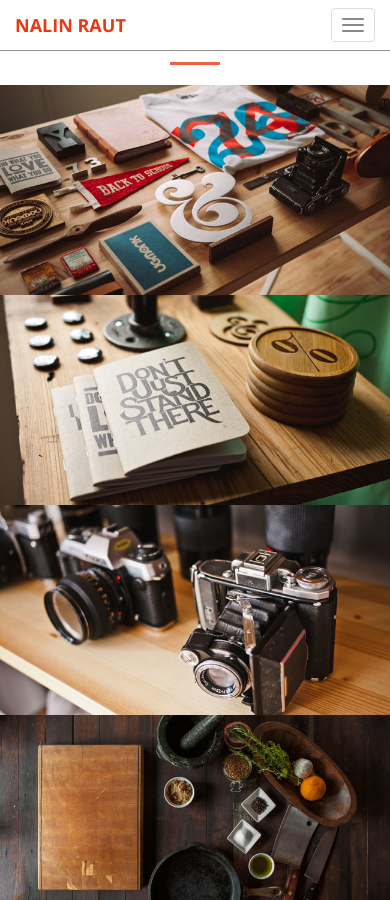
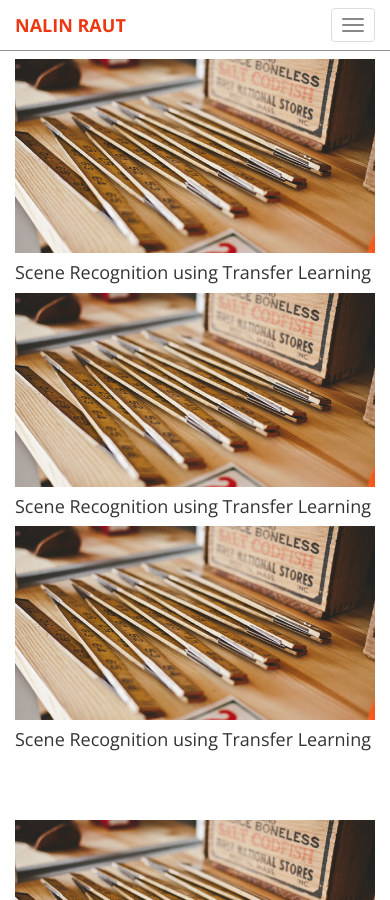
Before and after one commit to nalinraut/nalinraut.github.io, a Jekyll site: the page built from index.html, in a window 390 px wide and 900 px high, scrolled down 5005 px. Built offline with Jekyll 4.4.1, drawn with Linux system fonts in a browser that asks for light colours; some of the changed text lies outside the part shown.

Commit message:
Resolving Issues

```diff
--- a/_includes/portfolio.html
+++ b/_includes/portfolio.html
@@ -1,114 +1,129 @@
-<!-- <section class="no-padding" id="portfolio">
-    <div class="container-fluid">
+<!-- Portfolio Grid Section -->
+    <section id="portfolio">
+        <div class="container">
+            <div class="row">
+                <div class="col-lg-12 text-center">
+                    <h2>Portfolio</h2>
+                    <hr class="star-primary">
+                </div>
+            </div>
+            <div class="row">
 
-    </div>
-</section> -->
+
+                    <div class="col-lg-4 portfolio-box">
+                        <a href="#" class="portfolio-box">
+                        <img src="img/portfolio/5.jpg" class="img-responsive" alt="">
+                            <div class="portfolio-box-caption">
+                                <div class="portfolio-box-caption-content">
+                                    <div class="project-category text-faded">
+                                        Computer Vision
+                                    </div>
+                                    <div class="project-name">
+                                        Scene Recognition Using Transfer Learning
+                                    </div>
+                                </div>
+                            </div>
+                        </a>
+                        <h4 class= "project_title"> Scene Recognition using Transfer Learning </h4>
+                    </div>
+
+
+                    <div class="col-lg-4 portfolio-box">
+                        <a href="#" class="portfolio-box">
+                        <img src="img/portfolio/5.jpg" class="img-responsive" alt="">
+                            <div class="portfolio-box-caption">
+                                <div class="portfolio-box-caption-content">
+                                    <div class="project-category text-faded">
+                                        Computer Vision
+                                    </div>
+                                    <div class="project-name">
+                                        Scene Recognition Using Transfer Learning
+                                    </div>
+                                </div>
+                            </div>
+                        </a>
+                        <h4 class= "project_title"> Scene Recognition using Transfer Learning </h4>
+                    </div>
+
+
+                    <div class="col-lg-4 portfolio-box">
+                        <a href="#" class="portfolio-box">
+                        <img src="img/portfolio/5.jpg" class="img-responsive" alt="">
+                            <div class="portfolio-box-caption">
+                                <div class="portfolio-box-caption-content">
+                                    <div class="project-category text-faded">
+                                        Computer Vision
+                                    </div>
+                                    <div class="project-name">
+                                        Scene Recognition Using Transfer Learning
+                                    </div>
+                                </div>
+                            </div>
+                        </a>
+                        <h4 class= "project_title"> Scene Recognition using Transfer Learning </h4>
+                    </div>
+
+                    <br/><br/><br/>
+
+                    <div class="col-lg-4 portfolio-box">
+                        <a href="#" class="portfolio-box">
+                        <img src="img/portfolio/5.jpg" class="img-responsive" alt="">
+                            <div class="portfolio-box-caption">
+                                <div class="portfolio-box-caption-content">
+                                    <div class="project-category text-faded">
+                                        Computer Vision
+                                    </div>
+                                    <div class="project-name">
+                                        Scene Recognition Using Transfer Learning
+                                    </div>
+                                </div>
+                            </div>
+                        </a>
+                        <h4 class= "project_title"> Scene Recognition using Transfer Learning </h4>
+                    </div>
+
+
+                    <div class="col-lg-4 portfolio-box">
+                        <a href="#" class="portfolio-box">
+                        <img src="img/portfolio/5.jpg" class="img-responsive" alt="">
+                            <div class="portfolio-box-caption">
+                                <div class="portfolio-box-caption-content">
+                                    <div class="project-category text-faded">
+                                        Computer Vision
+                                    </div>
+                                    <div class="project-name">
+                                        Scene Recognition Using Transfer Learning
+                                    </div>
+                                </div>
+                            </div>
+                        </a>
+                        <h4 class= "project_title"> Scene Recognition using Transfer Learning </h4>
+                    </div>
+
+
+                    <div class="col-lg-4 portfolio-box">
+                        <a href="#" class="portfolio-box">
+                        <img src="img/portfolio/5.jpg" class="img-responsive" alt="">
+                            <div class="portfolio-box-caption">
+                                <div class="portfolio-box-caption-content">
+                                    <div class="project-category text-faded">
+                                        Computer Vision
+                                    </div>
+                                    <div class="project-name">
+                                        Scene Recognition Using Transfer Learning
+                                    </div>
+                                </div>
+                            </div>
+                        </a>
+                        <h4 class= "project_title"> Scene Recognition using Transfer Learning </h4>
+                    </div>
 
 
 
 
 
-<section  id="projects">
-    <div class="container-fluid">
-        <div class="row">
-            <div class="col-lg-8 col-lg-offset-2 text-center">
-                <h2 class="section-heading">Projects</h2>
 
-                <hr class="dark">
-                <div class="row no-gutter">
-                    <div class="col-lg-4 col-sm-6">
-                        <a href="#" class="portfolio-box">
-                        <img src="img/portfolio/1.jpg" class="img-responsive" alt="">
-                            <div class="portfolio-box-caption">
-                                <div class="portfolio-box-caption-content">
-                                    <div class="project-category text-faded">
-                                        Category
-                                    </div>
-                                    <div class="project-name">
-                                        Project Name
-                                    </div>
-                                </div>
-                            </div>
-                        </a>
-                    </div>
-                    <div class="col-lg-4 col-sm-6">
-                        <a href="#" class="portfolio-box">
-                        <img src="img/portfolio/2.jpg" class="img-responsive" alt="">
-                            <div class="portfolio-box-caption">
-                                <div class="portfolio-box-caption-content">
-                                    <div class="project-category text-faded">
-                                        Category
-                                    </div>
-                                    <div class="project-name">
-                                        Project Name
-                                    </div>
-                                </div>
-                            </div>
-                        </a>
-                    </div>
-                    <div class="col-lg-4 col-sm-6">
-                        <a href="#" class="portfolio-box">
-                        <img src="img/portfolio/3.jpg" class="img-responsive" alt="">
-                            <div class="portfolio-box-caption">
-                                <div class="portfolio-box-caption-content">
-                                    <div class="project-category text-faded">
-                                        Category
-                                    </div>
-                                    <div class="project-name">
-                                        Project Name
-                                    </div>
-                                </div>
-                            </div>
-                        </a>
-                    </div>
-                    <div class="col-lg-4 col-sm-6">
-                        <a href="#" class="portfolio-box">
-                        <img src="img/portfolio/4.jpg" class="img-responsive" alt="">
-                            <div class="portfolio-box-caption">
-                                <div class="portfolio-box-caption-content">
-                                    <div class="project-category text-faded">
-                                        Category
-                                    </div>
-                                    <div class="project-name">
-                                        Project Name
-                                    </div>
-                                </div>
-                            </div>
-                        </a>
-                    </div>
-                    <div class="col-lg-4 col-sm-6">
-                        <a href="#" class="portfolio-box">
-                        <img src="img/portfolio/5.jpg" class="img-responsive" alt="">
-                            <div class="portfolio-box-caption">
-                                <div class="portfolio-box-caption-content">
-                                    <div class="project-category text-faded">
-                                        Category
-                                    </div>
-                                    <div class="project-name">
-                                        Project Name
-                                    </div>
-                                </div>
-                            </div>
-                        </a>
-                    </div>
-                    <div class="col-lg-4 col-sm-6">
-                        <a href="#" class="portfolio-box">
-                        <img src="img/portfolio/6.jpg" class="img-responsive" alt="">
-                            <div class="portfolio-box-caption">
-                                <div class="portfolio-box-caption-content">
-                                    <div class="project-category text-faded">
-                                        Category
-                                    </div>
-                                    <div class="project-name">
-                                        Project Name
-                                    </div>
-                                </div>
-                            </div>
-                        </a>
-                    </div>
-                </div>
 
             </div>
         </div>
-    </div>
-</section>
+    </section>
--- a/_sass/_base.scss
+++ b/_sass/_base.scss
@@ -65,7 +65,7 @@ p {
 
 section {
     padding: 100px 0;
-    height: 100vh
+    height: auto;
 }
 
 aside {
@@ -155,7 +155,12 @@ aside {
         }
     }
 }
+// Projects header
 
+projects {
+    background-image: none !important;
+    height: 10vh !important;
+}
 // Homepage Header
 
 header {
--- a/css/main.scss
+++ b/css/main.scss
@@ -42,3 +42,9 @@ $theme-dark: #222;
         "mixins",
         "base"
 ;
+
+.projects {
+    background-color: #222222;
+    background-image: none !important;
+    height: 8vh !important;
+}
```
Also changed, not shown: _includes/project_model.html (added, +41 -0 lines), _includes/project_nav.html (added, +26 -0 lines), _layouts/projects.html (added, +15 -0 lines), _posts/2014-07-18-project-1.markdown (added, +13 -0 lines), project1.html (added, +41 -0 lines), 4 other files.
